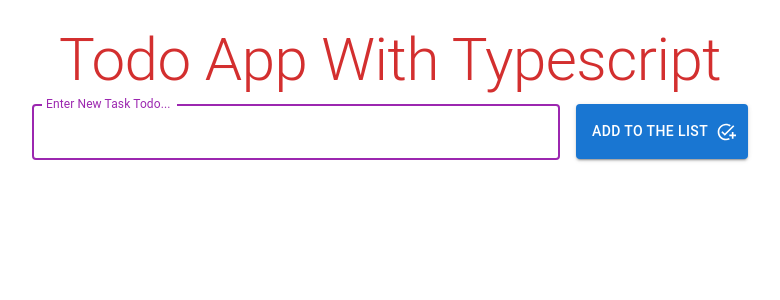
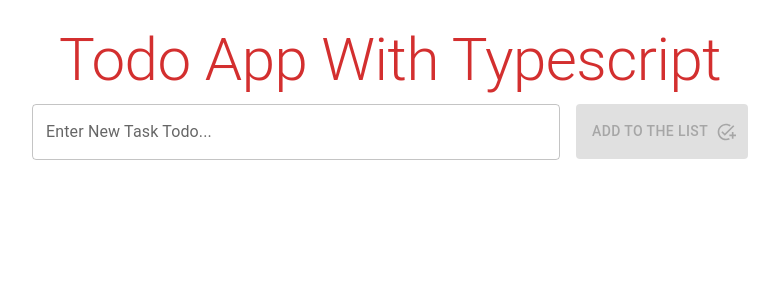
Before and after one commit to emrahugurlu2003/todo-app, a React (Vite) app: page / in a window 1280 px wide. Shown: the top 300 px of the page, without its empty margins (250-1030 px from the left). Built offline with nearby package versions, Linux system fonts and the light colour scheme; no server answers.

Commit message:
trim and disabled applied to AddTodo

```diff
--- a/src/components/AddTodo.tsx
+++ b/src/components/AddTodo.tsx
@@ -6,6 +6,7 @@ const AddTodo = () => {
   const [task, setTask] = useState("");
   const handleClick = () => {
     console.log(task);
+    setTask("");
   };
   return (
     <Container>
@@ -18,7 +19,7 @@ const AddTodo = () => {
         }}
       >
         <TextField
-          focused
+          //focused
           value={task}
           onChange={(e) => setTask(e.target.value)}
           id="outlined-basic"
@@ -33,6 +34,10 @@ const AddTodo = () => {
           onClick={handleClick}
           endIcon={<AddTaskIcon />}
           sx={{ minWidth: { xs: "100%", sm: "15%" }, height: "55px", m: 1 }}
+          //!if the TextField is empty(task=false), the button is disabled
+          //any space character is also considered as empty, using trim
+          //after applying trim, if it is not empty, then diabled=false
+          disabled={!task.trim()} // trim= trimEnd + trimStart (trims both sides)
         >
           Add To the List
         </Button>
```
